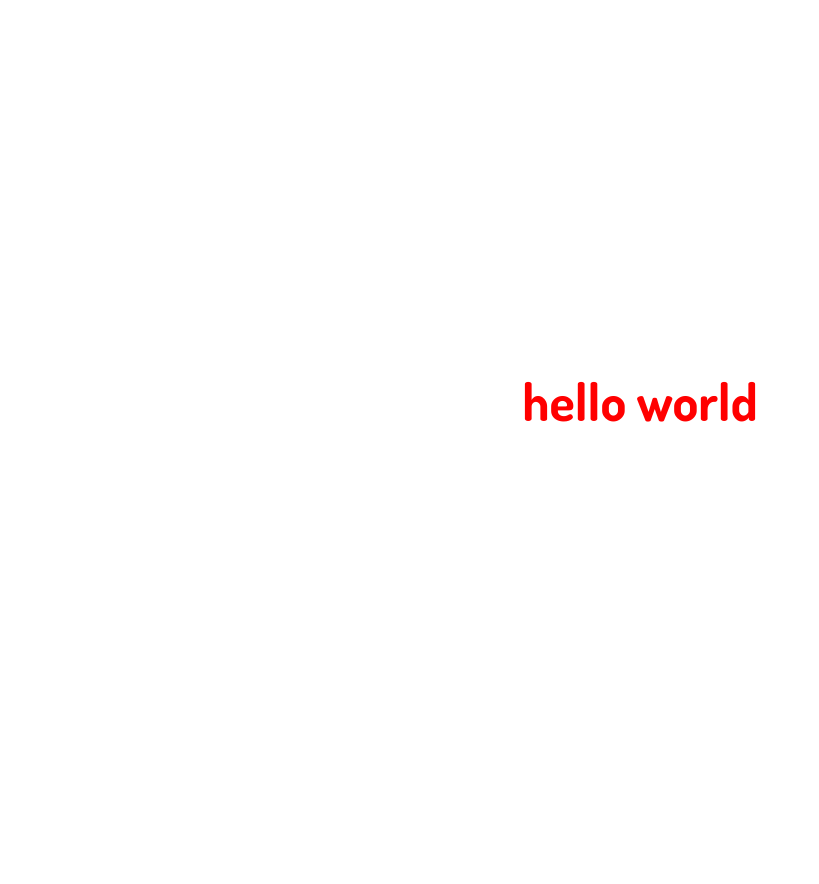
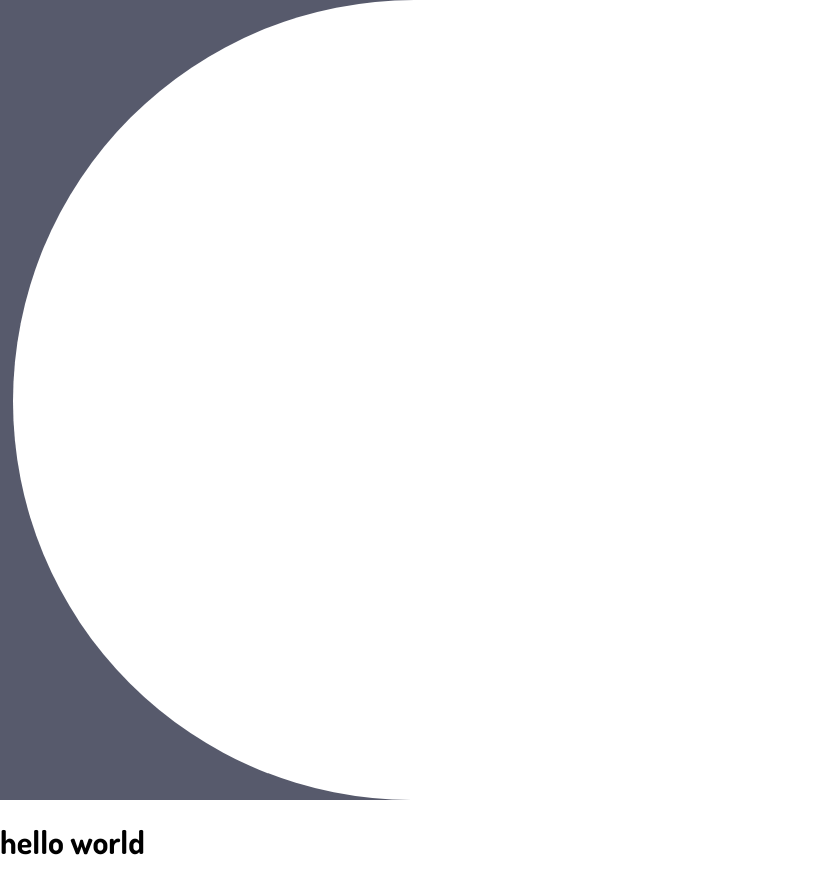
Before and after one commit to Harishps1905/mazacone-green-solutions, a React (Create React App) app: page / in a window 1280 px wide. Shown: the whole page, without its empty margins (0-819 px from the left). Before the commit the page ends 800 px from the top, so only its background shows below. Built offline with nearby package versions, Linux system fonts and the light colour scheme.

Commit message:
sample commit

```diff
--- a/src/App.css
+++ b/src/App.css
@@ -1,4 +1,5 @@
-.App {
+.App,
+.AppLoader {
   min-height: 100vh;
   display: flex;
   flex-direction: column;
@@ -6,7 +7,30 @@
   justify-content: center;
   font-size: calc(10px + 2vmin);
   color: red;
+  background-color: #575a6c;
+  position: relative;
+}
+.App::before {
+  content: "";
+  position: absolute;
+  top: 0;
+  right: 0;
+  height: 100%;
+  width: 99%;
+  border-radius: 407px 0 0 404px;
+  background-color: #fff;
+  animation: fadeInAnimation ease 3s 1 forwards;
+  /* animation: 3s ease-in 1s infinite forwards both running fadeInAnimation; */
 }
 .font-face-gm {
   font-family: "DosisBold";
 }
+
+@keyframes fadeInAnimation {
+  0% {
+    opacity: 0;
+  }
+  100% {
+    opacity: 1;
+  }
+}
--- a/src/App.js
+++ b/src/App.js
@@ -9,29 +9,34 @@ function demoAsyncCall() {
 class App extends Component {
   state = {
     loading: true,
+    bgAnime: false,
   };
 
   componentDidMount() {
     // this simulates an async action, after which the component will render the content
-    demoAsyncCall().then(() => this.setState({ loading: false }));
+    demoAsyncCall().then(() =>
+      this.setState({ loading: false, bgAnime: true })
+    );
   }
 
   render() {
-    const { loading } = this.state;
+    const { loading, bgAnime } = this.state;
 
     if (loading) {
       // if your component doesn't have to wait for an async action, remove this block
       return (
-        <div className="App">
+        <div className="AppLoader">
           <Loader />
         </div>
       ); // render null when app is not ready
     }
 
     return (
-      <div className="App">
+      <>
+        <div className={bgAnime ? "App" : "AppLoader"}></div>
+
         <h1 className="font-face-gm">hello world</h1>
-      </div>
+      </>
     );
   }
 }
```
